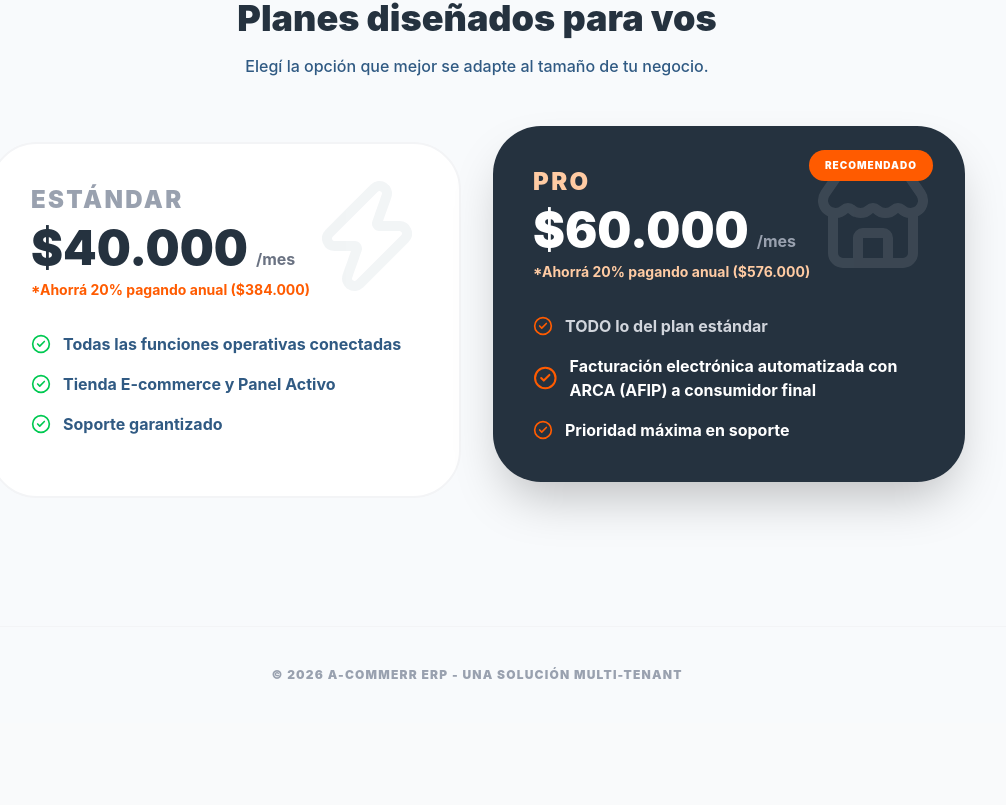
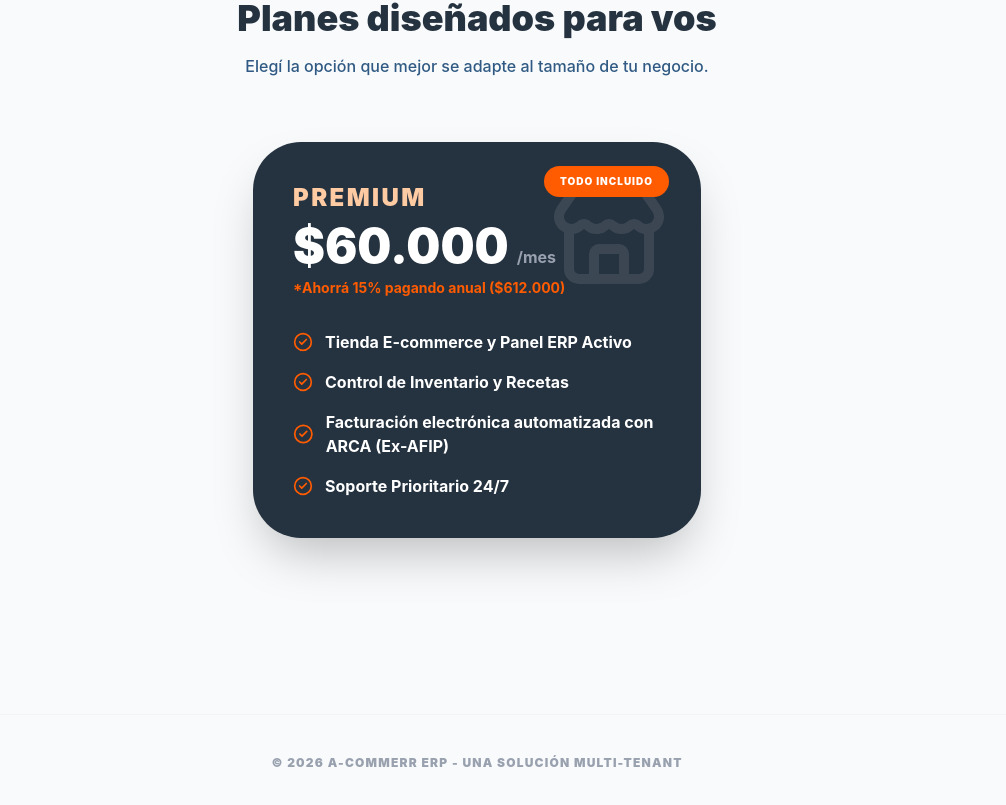
Before and after one commit to GLMahon99/admin-pizzeria, a React (Vite) app: page / in a window 1280 px wide. Shown: the part 1174-1979 px from the top of the page, without its empty margins (163-1169 px from the left). Before the commit the page ends 1897 px from the top, so only its background shows below. Built offline with nearby package versions, Linux system fonts and the light colour scheme.

Commit message:
design: unificar a plan unico en la landing informativa

```diff
--- a/src/pages/Landing.jsx
+++ b/src/pages/Landing.jsx
@@ -82,45 +82,27 @@
                     <h2 className="text-4xl font-black text-[#25323f] mb-4">Planes diseñados para vos</h2>
                     <p className="text-[#305a83] mb-16 font-medium">Elegí la opción que mejor se adapte al tamaño de tu negocio.</p>
 
-                    <div className="grid md:grid-cols-2 gap-8">
-                        {/* Estandar */}
-                        <div className="bg-white border-2 border-gray-100 rounded-[3rem] p-10 hover:border-[#ff5b00] transition-colors relative overflow-hidden group">
-                            <div className="absolute top-0 right-0 p-8 opacity-5 text-gray-900 group-hover:text-[#ff5b00] transition-colors">
-                                <Zap size={120} />
-                            </div>
-                            <h3 className="text-2xl font-black text-gray-400 uppercase tracking-widest text-left mb-2">Estándar</h3>
-                            <div className="flex items-baseline gap-2 mb-2 text-left">
-                                <span className="text-5xl font-black text-[#25323f]">$40.000</span>
-                                <span className="text-gray-500 font-bold">/mes</span>
-                            </div>
-                            <p className="text-sm font-bold text-[#ff5b00] mb-8 text-left">*Ahorrá 20% pagando anual ($384.000)</p>
-
-                            <ul className="space-y-4 text-left relative z-10">
-                                <li className="flex items-center gap-3 font-bold text-[#305a83]"><CheckCircle2 className="text-green-500" size={20} /> Todas las funciones operativas conectadas</li>
-                                <li className="flex items-center gap-3 font-bold text-[#305a83]"><CheckCircle2 className="text-green-500" size={20} /> Tienda E-commerce y Panel Activo</li>
-                                <li className="flex items-center gap-3 font-bold text-[#305a83]"><CheckCircle2 className="text-green-500" size={20} /> Soporte garantizado</li>
-                            </ul>
-                        </div>
-
-                        {/* Pro */}
-                        <div className="bg-[#25323f] rounded-[3rem] p-10 relative overflow-hidden group transform md:-translate-y-4 shadow-2xl">
+                    <div className="mb-12">
+                        {/* Plan Premium Único */}
+                        <div className="bg-[#25323f] rounded-[3rem] p-10 max-w-md mx-auto relative overflow-hidden group shadow-2xl text-left">
                             <div className="absolute top-0 right-0 p-8 opacity-10 text-white">
                                 <Store size={120} />
                             </div>
                             <div className="absolute top-6 right-8 bg-[#ff5b00] text-white text-[10px] font-black uppercase tracking-widest px-4 py-2 rounded-full">
-                                Recomendado
+                                Todo Incluido
                             </div>
-                            <h3 className="text-2xl font-black text-gold-200 uppercase tracking-widest text-left mb-2">Pro</h3>
+                            <h3 className="text-2xl font-black text-gold-200 uppercase tracking-widest text-left mb-2">Premium</h3>
                             <div className="flex items-baseline gap-2 mb-2 text-left">
                                 <span className="text-5xl font-black text-white">$60.000</span>
                                 <span className="text-gray-400 font-bold">/mes</span>
                             </div>
-                            <p className="text-sm font-bold text-gold-200 mb-8 text-left">*Ahorrá 20% pagando anual ($576.000)</p>
+                            <p className="text-sm font-bold text-[#ff5b00] mb-8 text-left">*Ahorrá 15% pagando anual ($612.000)</p>
 
                             <ul className="space-y-4 text-left relative z-10">
-                                <li className="flex items-center gap-3 font-bold text-gray-300"><CheckCircle2 className="text-[#ff5b00]" size={20} /> TODO lo del plan estándar</li>
-                                <li className="flex items-center gap-3 font-bold text-white"><CheckCircle2 className="text-[#ff5b00]" size={40} /> Facturación electrónica automatizada con ARCA (AFIP) a consumidor final</li>
-                                <li className="flex items-center gap-3 font-bold text-white"><CheckCircle2 className="text-[#ff5b00]" size={20} /> Prioridad máxima en soporte</li>
+                                <li className="flex items-center gap-3 font-bold text-white"><CheckCircle2 className="text-[#ff5b00]" size={20} /> Tienda E-commerce y Panel ERP Activo</li>
+                                <li className="flex items-center gap-3 font-bold text-white"><CheckCircle2 className="text-[#ff5b00]" size={20} /> Control de Inventario y Recetas</li>
+                                <li className="flex items-center gap-3 font-bold text-white"><CheckCircle2 className="text-[#ff5b00]" size={28} /> Facturación electrónica automatizada con ARCA (Ex-AFIP)</li>
+                                <li className="flex items-center gap-3 font-bold text-white"><CheckCircle2 className="text-[#ff5b00]" size={20} /> Soporte Prioritario 24/7</li>
                             </ul>
                         </div>
                     </div>
```
